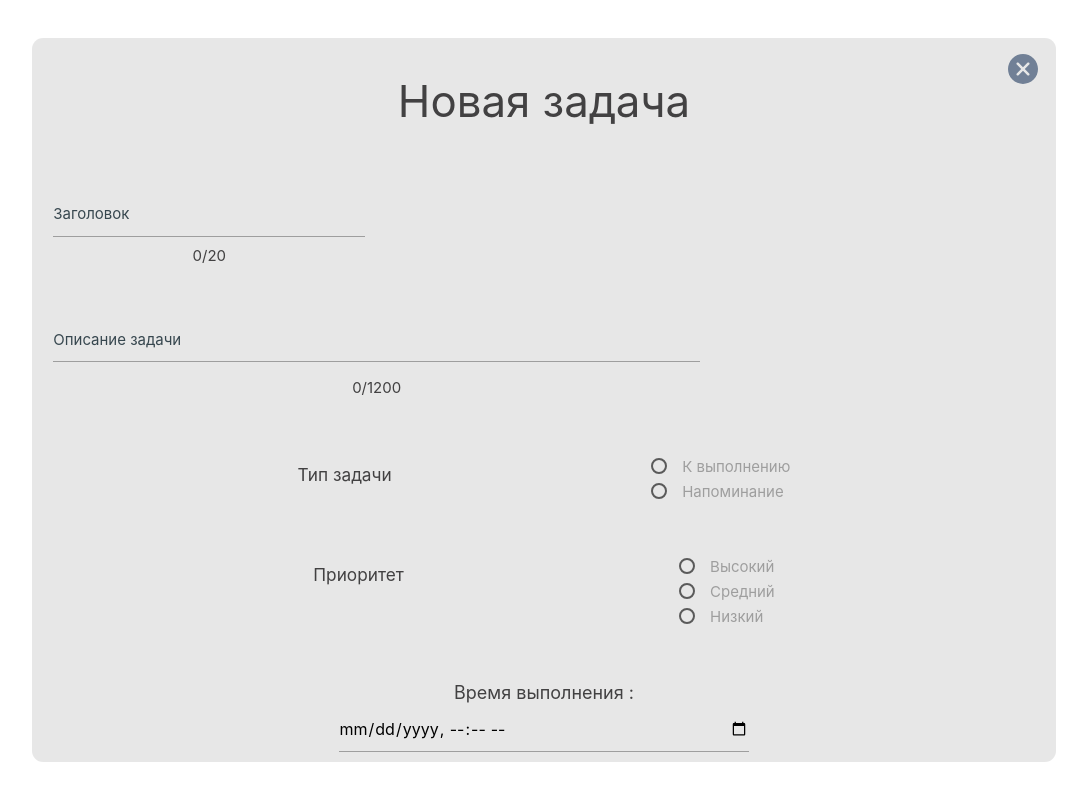
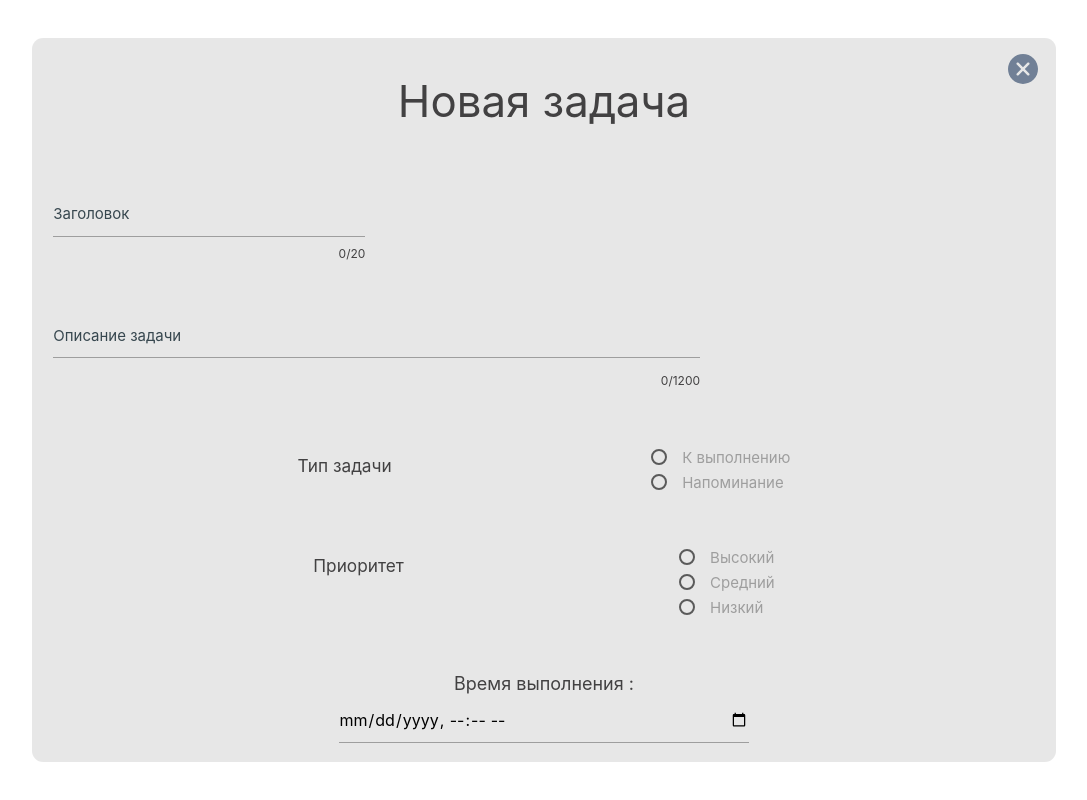
Before and after one commit to Aleksandr-Sulimenko/Todolist, a Vue app: page / in a window 1280 px wide. Both pictures are taken after typing "Sample" into the empty fields and a click on the button "Добавить". Shown: the whole page, without its empty margins (96-1183 px from the left). Built offline with nearby package versions, Linux system fonts and the light colour scheme; the HTML template or start-up script is replaced by a standard one.

Commit message:
cleaning

```diff
--- a/src/components/AddNewTask.vue
+++ b/src/components/AddNewTask.vue
@@ -1,6 +1,5 @@
 <template>
   <section>
-    <!-- <h1>Хозяяяин времени</h1> -->
     <ButtonButton
       class="button-add button"
       :title="'Добавить'"
@@ -19,22 +18,6 @@
           :type="'Close'"
           :color="'Close'"
         />
-        <!-- <div class="task_title">
-          <input
-            v-model="task.name"
-            class="input_task-title"
-            type="text"
-            placeholder="Заголовок задачи"
-          />
-        </div>
-        <div class="task_text">
-          <textarea
-            v-model="task.description"
-            class="input_task-text"
-            type="text"
-            placeholder="Текст задачи"
-          ></textarea>
-        </div> -->
         <div class="row">
           <div class="col s8">
             <div class="row">
@@ -45,19 +28,11 @@
                   type="text"
                   maxlength="20"
                 />
-                <span>{{ task.description.length }}/20</span>
+                <span style="float: right; font-size: 12px"
+                  >{{ task.name.length }}/20</span
+                >
                 <span>{{ error }}</span>
                 <label for="input_name">Заголовок</label>
-                <!-- <span
-                  class="character-counter"
-                  style="float: right; font-size: 12px"
-                  ><font style="vertical-align: inherit">
-                    <font style="vertical-align: inherit">
-                      {{ task.name.length }}/20
-                    </font>
-                  </font>
-                  ></span
-                > -->
               </div>
             </div>
             <div class="row">
@@ -69,15 +44,9 @@
                   data-length="1200"
                 ></textarea>
                 <label for="textarea2">Описание задачи</label>
-                <span>{{ task.description.length }}/1200</span>
-                <!-- <span
-                  class="character-counter"
-                  style="float: right; font-size: 12px"
-                  ><font style="vertical-align: inherit"
-                    ><font style="vertical-align: inherit">{{ task.description.length }}/1200</font
-                    ></font
-                  ></span
-                > -->
+                <span style="float: right; font-size: 12px"
+                  >{{ task.description.length }}/1200</span
+                >
               </div>
             </div>
           </div>
@@ -197,7 +166,6 @@
 <script lang="ts">
 import ButtonButton from "./ButtonButton.vue";
 
-// import plusSing from "./plusSing.vue";
 export default {
   name: "AddNewTask",
   components: { ButtonButton },
@@ -241,12 +209,9 @@ export default {
       this.task.dateAdd = new Date().toLocaleDateString();
       this.$store.dispatch("newTask", this.task);
       this.$emit("add-task", this.task);
-      // console.log(this.task);
-      // console.log(this.task.id);
       this.showModal = false;
       this.task = {};
       this.error = "";
-      // console.log(this.refs.datepicker, this.task);
     },
   },
 };
--- a/src/components/TodoList.vue
+++ b/src/components/TodoList.vue
@@ -1,14 +1,12 @@
 <template>
   <div class="container">
     <AddNewTask />
-    <!-- <FilterTask /> -->
     <TaskListTwo />
     <!-- <TaskList :taskList="taskList" /> -->
   </div>
 </template>
 
 <script lang="ts">
-// import FilterTask from "./FilterTask.vue";
 import AddNewTask from "./AddNewTask.vue";
 // import TaskList from "./TaskList.vue";
 import TaskListTwo from "./TaskListTwo.vue";
@@ -23,23 +21,5 @@ export default {
       taskList: [],
     };
   },
-
-  // created() {
-  //   const tasksData = localStorage.getItem("taskList");
-  //   if (tasksData) {
-  //     // this.taskList = [...this.taskList, ...JSON.parse(tasksData)];
-  //     this.taskList = JSON.parse(tasksData);
-  //   }
-  //   // localStorage.clear();
-  // },
-  computed: {},
-
-  // methods: {
-  //   addTask(task) {
-  //     // this.taskList.push({ ...this.taskList, ...task });
-  //     // localStorage.setItem("taskList", JSON.stringify(this.taskList));
-  //     console.log(task);
-  //   },
-  // },
 };
 </script>
```
